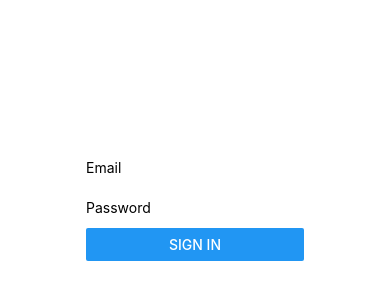
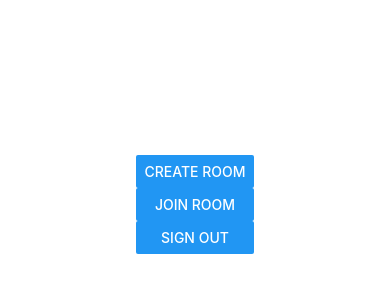
Before and after one commit to iisangil/yummy-native, a React Native app: screen / in a window 390 px wide. Shown: the part 218-518 px from the top of the page. Built offline with nearby package versions, Linux system fonts and the light colour scheme.

Commit message:
moved signin and home page to their own components

```diff
--- a/App.js
+++ b/App.js
@@ -1,11 +1,14 @@
 import { StatusBar } from 'expo-status-bar';
 import React, { useState, useEffect, useRef } from 'react';
-import { StyleSheet, Text, View, Button, TextInput, Modal } from 'react-native';
+import { StyleSheet, Text, View, Button, TextInput, Modal, CheckBox } from 'react-native';
+
+import SignIn from './components/SignIn';
+import Home from './components/Home';
 
 // var rand = require('random-key');
 
 export default function App() {
-  const [status, setStatus] = useState(false);
+  const [status, setStatus] = useState(true);
 
   const [email, setEmail] = useState('');
   const [pw, setPw] = useState('');
@@ -13,11 +16,11 @@ export default function App() {
   const [room, setRoom] = useState('');
   const [code, setCode] = useState('');
 
-  const [one, setOne] = useState(false);
-  const [two, setTwo] = useState(false);
-  const [three, setThree] = useState(false);
-  const [four, setFour] = useState(false);
-  const [radius, setRadius] = useState(10);
+  const [one, setOne] = useState(true);
+  const [two, setTwo] = useState(true);
+  const [three, setThree] = useState(true);
+  const [four, setFour] = useState(true);
+  const [radius, setRadius] = useState(5);
 
   const [users, setUsers] = useState([]);
   const [restaurants, setRestaurants] = useState([]);
@@ -137,66 +140,31 @@ export default function App() {
   return (
     <View style={styles.container}>
       {!status &&
-      <View>
-        <TextInput
-         style={styles.input}
-         onChangeText={text => setEmail(text)}
-         placeholder={'Email'}
-        />
-        <TextInput
-         style={styles.input}
-         onChangeText={text => setPw(text)}
-         placeholder={'Password'}
-        />
-        <Button
-         title="Sign in"
-         onPress={() => signIn()}
-        />
-      </View>}
+      <SignIn
+      setEmail={setEmail}
+      setPw={setPw}
+      signIn={signIn}
+      />}
       {status && room === '' &&
-      <View>
-        <Button
-         title='Create room'
-         onPress={() => setCreate(true)}
-        />
-        <Modal
-         animationType='slide'
-         visible={create}
-         onRequestClose={() => setCreate(false)}
-        >
-          <Button
-           title='create'
-           onPress={() => createRoom()}
-          />
-          <Button
-           title='go back'
-           onPress={() => setCreate(false)}
-          />
-        </Modal>
-        <Button
-         title='Join room'
-          onPress={() => setJoin(true)}
-        />
-        <Modal
-         animationType='slide'
-         visible={join}
-         onRequestClose={() => setJoin(false)}
-        >
-          <TextInput
-           style={styles.input}
-           onChangeText={text => setCode(text)}
-           placeholder={'Enter room code'}
-          />
-          <Button
-           title='join'
-           onPress={() => joinRoom()}
-          />
-        </Modal>
-        <Button
-         title='Sign out'
-         onPress={() => signOut()}
-        />
-      </View>}
+      <Home
+      create={create}
+      setCreate={setCreate}
+      radius={radius}
+      setRadius={setRadius}
+      one={one}
+      setOne={setOne}
+      two={two}
+      setTwo={setTwo}
+      three={three}
+      setThree={setThree}
+      four={four}
+      setFour={setFour}
+      createRoom={createRoom}
+      join={join}
+      setCode={setCode}
+      joinRoom={joinRoom}
+      signOut={signOut}
+      />}
       {status && room !== '' &&
       <View>
         <Button
--- /dev/null
+++ b/components/Home.js
@@ -0,0 +1,109 @@
+import React from 'react';
+import { StyleSheet, Button, Text, View, TextInput, Modal, CheckBox } from 'react-native';
+
+import { Slider } from "@miblanchard/react-native-slider";
+
+const Home = (props) => {
+  const {
+    create,
+    setCreate,
+    radius,
+    setRadius,
+    one,
+    setOne,
+    two,
+    setTwo,
+    three,
+    setThree,
+    four,
+    setFour,
+    createRoom,
+    join,
+    setJoin,
+    setCode,
+    joinRoom,
+    signOut,
+  } = props;
+
+  return (
+    <View>
+      <Button
+      title='Create room'
+      onPress={() => setCreate(true)}
+      />
+      <Modal
+      animationType='slide'
+      visible={create}
+      onRequestClose={() => setCreate(false)}
+      >
+        <Slider
+        value={radius}
+        onValueChange={value => setRadius(value)}
+        minimumValue={0}
+        maximumValue={10}
+        step={0.5}
+        />
+        <Text>Radius: {radius}</Text>
+        <CheckBox
+        value={one}
+        onValueChange={() => setOne(!one)}
+        />
+        <Text>$</Text>
+        <CheckBox
+        value={two}
+        onValueChange={() => setTwo(!two)}
+        />
+        <Text>$$</Text>
+        <CheckBox
+        value={three}
+        onValueChange={() => setThree(!three)}
+        />
+        <Text>$$$</Text>
+        <CheckBox
+        value={four}
+        onValueChange={() => setFour(!four)}
+        />
+        <Text>$$$$</Text>
+        <Button
+        title='create'
+        onPress={() => createRoom()}
+        />
+        <Button
+        title='go back'
+        onPress={() => setCreate(false)}
+        />
+      </Modal>
+      <Button
+      title='Join room'
+      onPress={() => setJoin(true)}
+      />
+      <Modal
+      animationType='slide'
+      visible={join}
+      onRequestClose={() => setJoin(false)}
+      >
+        <TextInput
+        style={styles.input}
+        onChangeText={text => setCode(text)}
+        placeholder={'Enter room code'}
+        />
+        <Button
+        title='join'
+        onPress={() => joinRoom()}
+        />
+      </Modal>
+      <Button
+      title='Sign out'
+      onPress={() => signOut()}
+      />
+    </View>
+  )
+}
+
+const styles = StyleSheet.create({
+  input: {
+    height: 40,
+  },
+});
+
+export default Home;
--- a/components/SignIn.js
+++ b/components/SignIn.js
@@ -1,8 +1,37 @@
 import React from 'react';
-import { Text, View } from 'react-native';
+import { StyleSheet, Button, View, TextInput } from 'react-native';
 
-const SignIn = () => {
+const SignIn = (props) => {
+  const {
+      setEmail,
+      setPw,
+      signIn,
+  } = props;
 
+  return (
+    <View>
+      <TextInput
+      style={styles.input}
+      onChangeText={text => setEmail(text)}
+      placeholder={'Email'}
+      />
+      <TextInput
+      style={styles.input}
+      onChangeText={text => setPw(text)}
+      placeholder={'Password'}
+      />
+      <Button
+      title="Sign in"
+      onPress={() => signIn()}
+      />
+    </View>
+  )
 }
 
+const styles = StyleSheet.create({
+  input: {
+    height: 40,
+  },
+});
+
 export default SignIn;
--- a/package.json
+++ b/package.json
@@ -8,7 +8,8 @@
     "eject": "expo eject"
   },
   "dependencies": {
-    "@react-native-firebase/app": "^12.4.0",
+    "@miblanchard/react-native-slider": "^1.5.0",
+    "@react-native-firebase/app": "^12.6.1",
     "expo": "~42.0.1",
     "expo-status-bar": "~1.0.4",
     "random-key": "^0.3.2",
```
Also changed, not shown: 1 other file (tests, documents, lock files or other folders).
